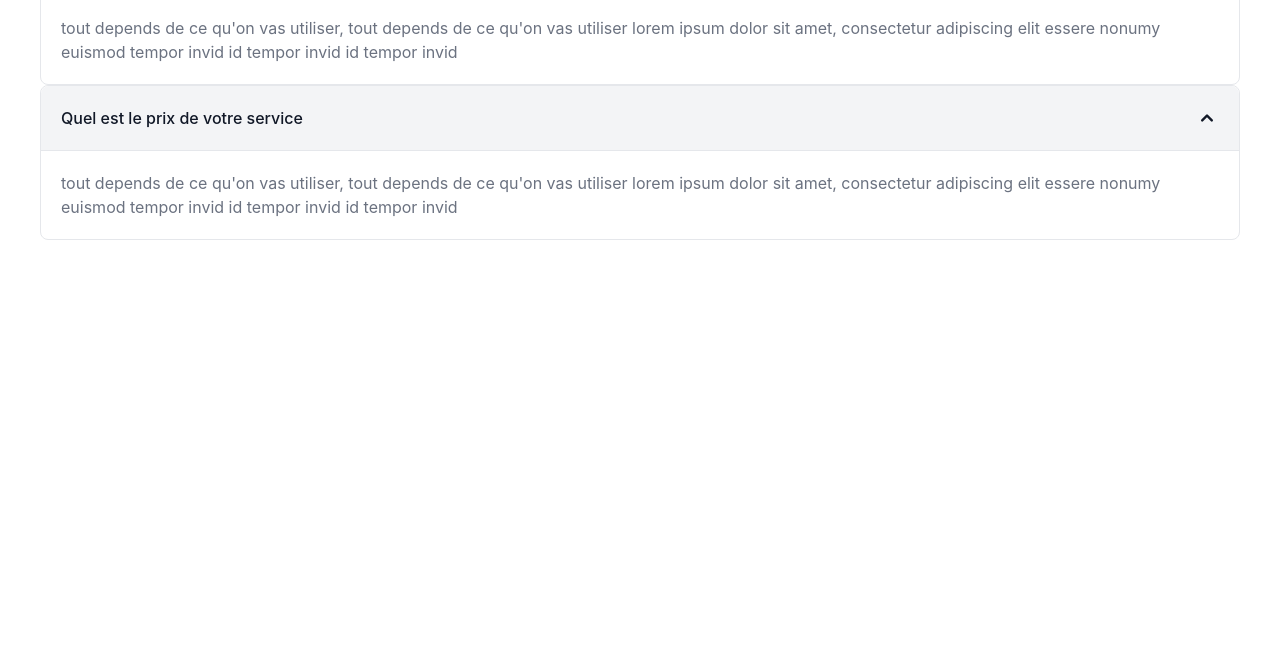
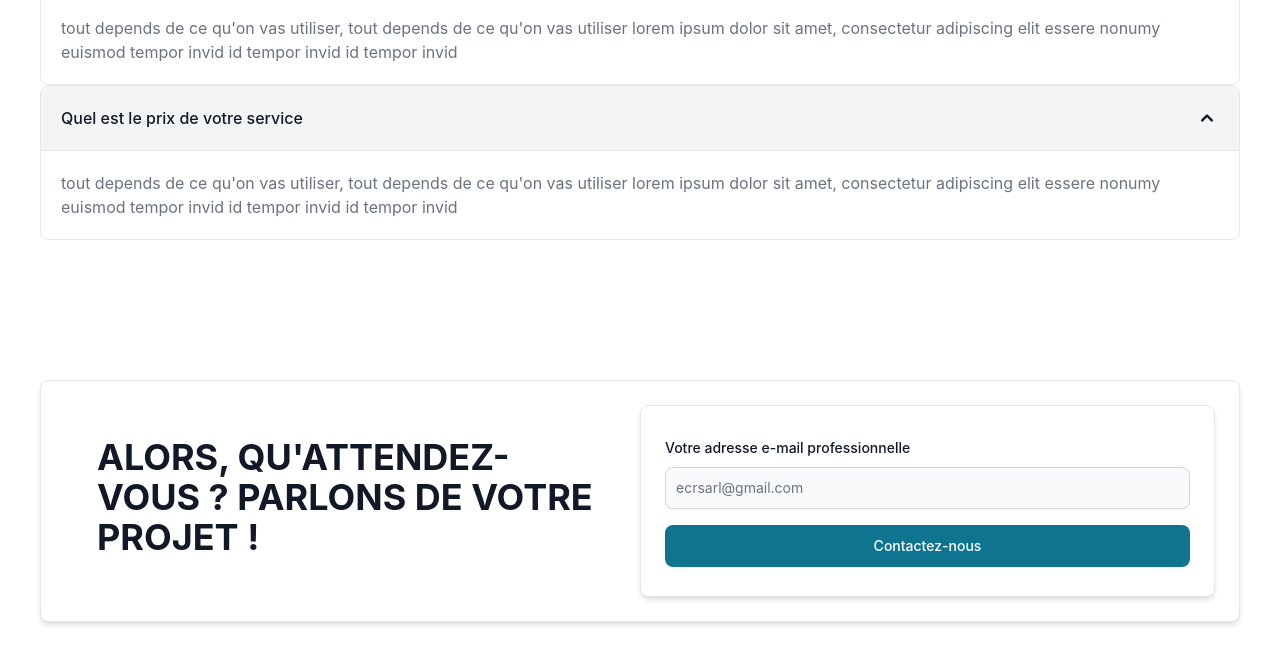
Before and after one commit to DoddyMatabaro/flowbite_landing_page, a React (Create React App) app: page / in a window 1280 px wide. Shown: the part 5360-6024 px from the top of the page. Built offline with nearby package versions, Linux system fonts and the light colour scheme.

Commit message:
Contact component

```diff
--- a/src/compenents/Contact.js
+++ b/src/compenents/Contact.js
@@ -0,0 +1,43 @@
+import { Button, Card, Checkbox, Label, TextInput } from 'flowbite-react'
+import React from 'react'
+
+function Contact() {
+  return (
+    <div className='px-10 py-20'>
+        <Card>
+            <div className='grid grid-cols-2'>
+
+                <h5 className="mb-2 text-4xl p-8 font-bold text-gray-900 dark:text-white">
+                         ALORS, QU'ATTENDEZ-VOUS ? PARLONS DE VOTRE PROJET !
+                </h5>
+
+
+            <Card>
+            <form className="flex flex-col gap-4">
+                <div>
+                    <div className="mb-2 block">
+                    <Label
+                        htmlFor="email2"
+                        value="Votre adresse e-mail professionnelle"
+                    />
+                    </div>
+                    <TextInput
+                    id="email2"
+                    type="email"
+                    placeholder="ecrsarl@gmail.com"
+                    required={true}
+                    shadow={true}
+                    />
+                </div>
+                <Button type="submit">
+                    Contactez-nous
+                </Button>
+                </form>
+            </Card>
+        </div>
+    </Card>
+    </div>
+  )
+}
+
+export default Contact
--- a/src/views/Home.js
+++ b/src/views/Home.js
@@ -1,5 +1,6 @@
 import React from 'react'
 import Choose from '../compenents/Choose'
+import Contact from '../compenents/Contact'
 import Dimension from '../compenents/Dimension'
 import EgProjects from '../compenents/EgProjects'
 import Hero from '../compenents/Hero'
@@ -17,6 +18,7 @@ function Home() {
         <Presentation/>
         <Testimonials/>
         <Question/>
+        <Contact/>
     </section>
   )
 }
```
